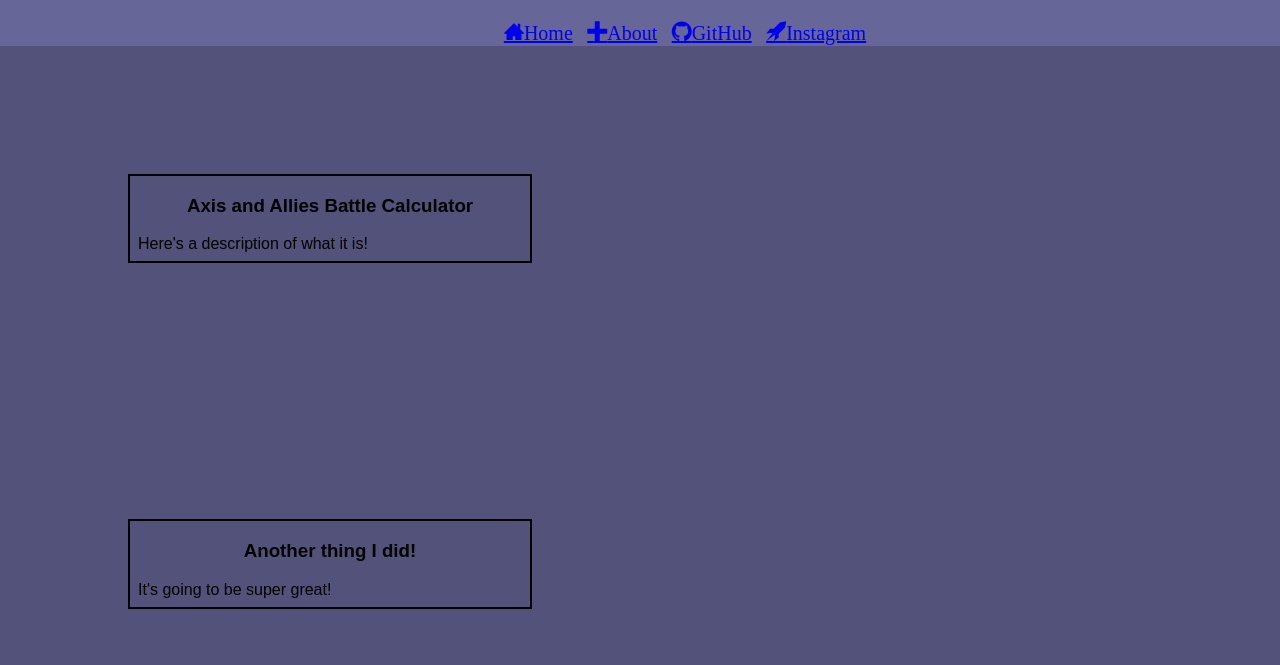
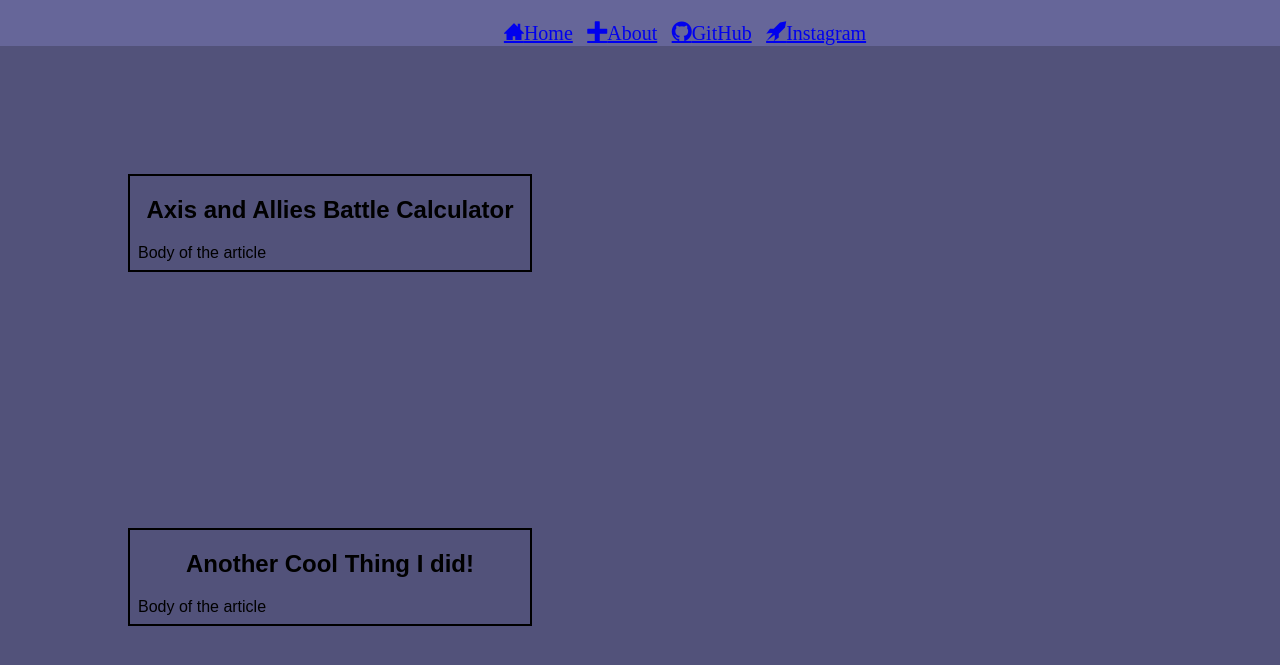
Before and after one commit to julienawilson/portfolio, a plain HTML site: page index.html in a window 1280 px wide. Shown: the part 61-726 px from the top of the page. Drawn offline with nearby package versions, Linux system fonts and the light colour scheme; files whose address does not match are found by name.

Commit message:
added the article template and scripts to append the articles

```diff
--- a/index.html
+++ b/index.html
@@ -24,18 +24,18 @@
     </div>
 
     <div id='articles'>
-      <div class='article' id='aanda'>
-        <h3 class='article-title'>Axis and Allies Battle Calculator</h3>
-        <p>Here's a description of what it is!</p>
-      </div>
-      <div class='article' id='another'>
-        <h3 class='article-title'>Another thing I did!</h3>
-        <p>It's going to be super great!</p>
+      <div class='template' id=''>
+        <h2 class='article-title'>Title</h2>
+        <div class='byline'>
+        </div class='body'>
+        <p>Body of the article</p>
       </div>
 
 
     </div>
 
-
+       <script   src="https://code.jquery.com/jquery-3.1.1.min.js"   integrity="sha256-hVVnYaiADRTO2PzUGmuLJr8BLUSjGIZsDYGmIJLv2b8="   crossorigin="anonymous"></script>
+       <script type='text/javascript' src='scripts/portfolioContent.js'></script>
+       <script type='text/javascript' src='scripts/article.js'></script>
       </body>
 </html>
--- /dev/null
+++ b/scripts/article.js
@@ -0,0 +1,26 @@
+var articles = [];
+//make the new object
+function Article (post){
+  this.title = post.title;
+  this.body = post.body;
+};
+
+//apply object properties in to new html chunk
+Article.prototype.toHtml = function(){
+  var $newArticle = $('.template').clone();
+  $newArticle.find('.article-title').text(this.title);
+  $newArticle.find('.body').html(this.body);
+  $newArticle.removeClass('template');
+  $newArticle.addClass('article');
+  return $newArticle;
+};
+
+//run portfolioContent through Article constructor
+portfolioContent.forEach(function(ele){
+  articles.push(new Article(ele));
+});
+
+//insert the new HTML
+articles.forEach(function(article) {
+  $('#articles').append(article.toHtml());
+});
--- /dev/null
+++ b/scripts/portfolioContent.js
@@ -0,0 +1,7 @@
+var portfolioContent = [
+  {title: 'Axis and Allies Battle Calculator',
+   body: 'The calculattor provides a probabilty distribution for different battle outcomes.'},
+   {title: 'Another Cool Thing I did!',
+    body: '<p>Experience here my very impressive work!</p>'}
+
+];
--- a/styles/modules.css
+++ b/styles/modules.css
@@ -25,6 +25,10 @@
   margin-left: 10px;
 }
 
+.template{
+  display: none;
+}
+
 @media screen and (min-width: 760px){
   #nav-box {
   float: left;
@@ -49,7 +53,10 @@
     display: none;
   }
 
+
   .article{
     max-width:400px;
   }
+
+
 }
```
